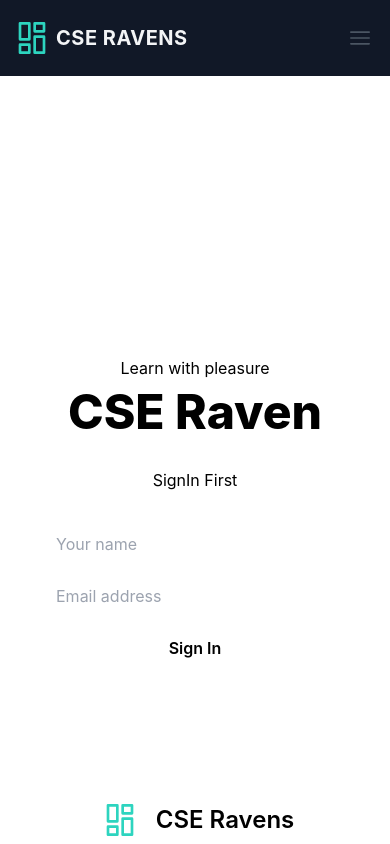
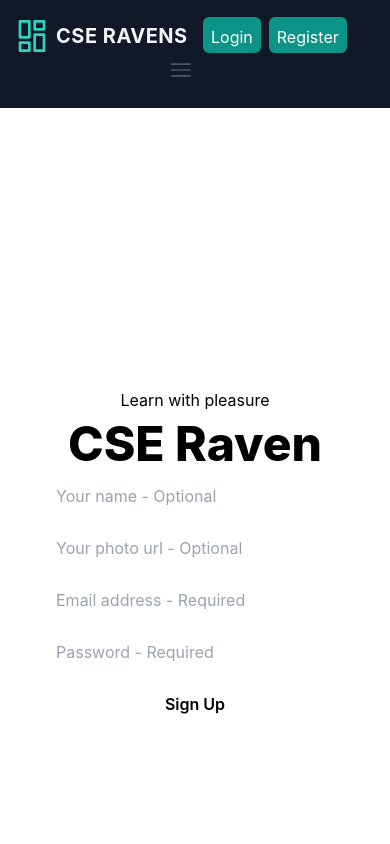
Before and after one commit to SynysterRudro/Learning-Platform-Client, a React (Create React App) app: page /register in a window 390 px wide. Shown: the top 844 px of the page. Built offline with nearby package versions, Linux system fonts and the light colour scheme; no server answers.

Commit message:
registration part done and login is pending

```diff
--- a/src/components/Login/Login.js
+++ b/src/components/Login/Login.js
@@ -1,6 +1,6 @@
 
 import React, { useContext } from 'react';
-import { Link } from 'react-router-dom';
+import { Link, useNavigate } from 'react-router-dom';
 import { FaGoogle, FaGithub } from "react-icons/fa";
 import { AuthContext } from '../../contexts/AuthProvider/AuthProvider';
 import { GithubAuthProvider, GoogleAuthProvider } from 'firebase/auth';
@@ -10,22 +10,28 @@ const githubProvider = new GithubAuthProvider();
 
 
 const Login = () => {
+    const navigate = useNavigate();
 
-    const { provideLogin, githubLogin } = useContext(AuthContext);
+    const { provideLogin, githubLogin, emailPasswordLogIn } = useContext(AuthContext);
 
     const handleSubmit = event => {
         event.preventDefault();
         const form = event.target;
         const email = form.email.value;
         const password = form.passoword.value;
+        navigate('/');
         console.log(email, password);
+
     }
+
+
 
     const handleGithubSignIn = () => {
         githubLogin(githubProvider)
             .then(result => {
                 const user = result.user;
                 console.log(user);
+                navigate('/');
             })
             .catch(error => console.error(error))
     }
@@ -35,6 +41,7 @@ const Login = () => {
             .then(result => {
                 const user = result.user;
                 console.log(user);
+                navigate('/');
             })
             .catch(error => console.message(error))
     }
@@ -60,7 +67,7 @@ const Login = () => {
                             <input type="password" name="passoword" className="w-full rounded-md focus:ring focus:ring-violet-400 p-2 dark:border-gray-700 text-black" placeholder='your password' />
                         </div>
 
-                        <button type="submit" className="w-full py-2 font-semibold rounded dark:bg-violet-400 dark:text-gray-900">Sign In</button>
+                        <button type="submit" className="w-full py-2 font-semibold rounded dark:bg-violet-400 hover:bg-violet-300 dark:text-gray-900">Sign In</button>
                         <p>Need an account?<Link to='/register' className='text-blue-800 underline'>Register</Link> instead</p>
                     </form>
                 </div>
--- a/src/components/Register/Register.js
+++ b/src/components/Register/Register.js
@@ -1,26 +1,62 @@
 import React from 'react';
+import { useState } from 'react';
+import { useContext } from 'react';
+import { useNavigate } from 'react-router-dom';
+import { AuthContext } from '../../contexts/AuthProvider/AuthProvider';
 
 const Register = () => {
+    const { emailPasswordSignUp } = useContext(AuthContext);
+    const navigate = useNavigate();
+
+    const handleSubmit = (event) => {
+        event.preventDefault();
+        const form = event.target;
+        const name = form.name.value;
+        const photoUrl = form.photo.value;
+        const email = form.email.value;
+        const password = form.password.value;
+        console.log(name, photoUrl, email, password);
+        handleSignUp(email, password);
+    }
+
+    const handleSignUp = (email, passoword) => {
+        emailPasswordSignUp(email, passoword)
+            .then(result => {
+                const user = result.user;
+                console.log(user);
+                navigate('/login');
+            })
+            .catch(error => console.error(error))
+    }
+
     return (
         <div>
             <section className="p-6 dark:bg-gray-800 dark:text-gray-100">
                 <div className="container grid gap-6 mx-auto text-center lg:grid-cols-2 xl:grid-cols-5">
                     <div className="w-full px-6 py-16 rounded-md sm:px-12 md:px-16 xl:col-span-2 dark:bg-gray-900">
                         <span className="block mb-2 dark:text-violet-400">Learn with pleasure</span>
-                        <h1 className="text-5xl font-extrabold dark:text-gray-50">CSE Raven</h1>
-                        <p className="my-8">
-                            SignIn First
-                        </p>
-                        <form className="self-stretch space-y-3 ng-untouched ng-pristine ng-valid">
+                        <h1 className="text-5xl mb-2 font-extrabold dark:text-gray-50">CSE Raven</h1>
+
+                        <form onSubmit={handleSubmit} className="self-stretch space-y-3 ng-untouched ng-pristine ng-valid">
                             <div>
-                                <label htmlFor="name" className="text-sm sr-only">Your name</label>
-                                <input id="name" type="text" placeholder="Your name" className="w-full rounded-md focus:ring focus:ring-violet-400 p-2 dark:border-gray-700" />
+                                <label className="text-sm sr-only">Your name</label>
+                                <input name='name' id="name" type="text" placeholder="Your name - Optional" className="w-full rounded-md focus:ring focus:ring-violet-400 p-2 text-black dark:border-gray-700" />
                             </div>
                             <div>
-                                <label htmlFor="lastname" className="text-sm sr-only">Email address</label>
-                                <input id="lastname" type="text" placeholder="Email address" className="w-full rounded-md focus:ring focus:ring-violet-400 p-2 dark:border-gray-700" />
+                                <label className="text-sm sr-only">photo url</label>
+                                <input id="name" name='photo' type="text" placeholder="Your photo url - Optional" className="w-full rounded-md focus:ring focus:ring-violet-400 text-black p-2 dark:border-gray-700" />
                             </div>
-                            <button type="button" className="w-full py-2 font-semibold rounded dark:bg-violet-400 dark:text-gray-900">Sign In</button>
+                            <div>
+                                <label className="text-sm sr-only">Email address</label>
+                                <input id="lastname" name='email' type="text" placeholder="Email address - Required" className="w-full rounded-md focus:ring focus:ring-violet-400 text-black p-2 dark:border-gray-700" required />
+                            </div>
+                            <div>
+                                <label className="text-sm sr-only">Email address</label>
+                                <input id="lastname" name='password' type="passoword" placeholder="Password - Required" className="w-full rounded-md focus:ring focus:ring-violet-400 text-black p-2 dark:border-gray-700" required />
+                            </div>
+
+                            <button type="submit" className="w-full py-2 font-semibold rounded dark:bg-violet-400 hover:bg-violet-300 dark:text-gray-900">Sign Up</button>
+
                         </form>
                     </div>
                 </div>
--- a/src/contexts/AuthProvider/AuthProvider.js
+++ b/src/contexts/AuthProvider/AuthProvider.js
@@ -1,6 +1,6 @@
 import React from 'react';
 import { createContext } from 'react';
-import { getAuth, onAuthStateChanged, signInWithPopup } from "firebase/auth";
+import { createUserWithEmailAndPassword, getAuth, onAuthStateChanged, signInWithEmailAndPassword, signInWithPopup, signOut } from "firebase/auth";
 import app from '../../firebase/firebase.config';
 import { useState } from 'react';
 import { useEffect } from 'react';
@@ -14,6 +14,14 @@ const AuthProvider = ({ children }) => {
 
     const provideLogin = (provider) => {
         return signInWithPopup(auth, provider);
+    }
+
+    const emailPasswordSignUp = (email, password) => {
+        return createUserWithEmailAndPassword(auth, email, password);
+    }
+
+    const emailPasswordLogIn = (email, password) => {
+        return signInWithEmailAndPassword(email, password);
     }
 
     useEffect(() => {
@@ -30,8 +38,12 @@ const AuthProvider = ({ children }) => {
         return signInWithPopup(auth, provider);
     }
 
+    const logOut = () => {
+        return signOut(auth);
+    }
 
-    const authInfo = { user, provideLogin, githubLogin };
+
+    const authInfo = { user, provideLogin, githubLogin, emailPasswordSignUp, emailPasswordLogIn, logOut };
     return (
         <AuthContext.Provider value={authInfo}>
             {children}
--- a/src/shared/Header/Header.js
+++ b/src/shared/Header/Header.js
@@ -1,11 +1,19 @@
+import { Button } from '@chakra-ui/react';
 import React, { useState } from 'react';
 import { useContext } from 'react';
-import { Link } from 'react-router-dom';
+import { Link, useNavigate } from 'react-router-dom';
 import { AuthContext } from '../../contexts/AuthProvider/AuthProvider';
 
 const Header = () => {
     const [isMenuOpen, setIsMenuOpen] = useState(false);
-    const { user } = useContext(AuthContext);
+    const { user, logOut } = useContext(AuthContext);
+
+
+    const handleLogout = () => {
+        logOut()
+            .then(() => { })
+            .catch(error => console.error(error))
+    }
     return (
         <div>
             <div className="bg-gray-900 mb-48 lg:mb-0">
@@ -16,9 +24,10 @@ const Header = () => {
                             <Link className='text-white' to='/'>
                                 {user?.photoURL ?
                                     <img className='rounded-full h-14' src={user?.photoURL} alt="" /> :
-                                    <>None</>
+                                    <></>
                                 }
                                 {user?.displayName}
+
                             </Link>
                             <li>
                                 <Link
@@ -76,40 +85,20 @@ const Header = () => {
                                 CSE Ravens
                             </span>
                         </Link>
-                        <ul className="flex items-center hidden ml-auto space-x-8 lg:flex">
 
-                            <li>
-                                <Link
-                                    to='/login'
-                                    aria-label="Sign in"
-                                    title="Sign in"
-                                    className="font-medium tracking-wide text-gray-100 transition-colors duration-200 hover:text-teal-400"
-                                >
-                                    Sign in
-                                </Link>
-                            </li>
-                            <li>
-                                <Link
-                                    to='/register'
-                                    className="inline-flex items-center justify-center h-12 px-6 font-medium tracking-wide text-white transition duration-200 rounded shadow-md bg-purple-400 hover:bg-purple-700 focus:shadow-outline focus:outline-none"
-                                    aria-label="Sign up"
-                                    title="Sign up"
-                                >
-                                    Sign up
-                                </Link>
-                            </li>
-                            <div>
-                                <label htmlFor="Toggle1" className="inline-flex items-center space-x-4 cursor-pointer dark:text-gray-100">
 
-                                    <span>Dark Mode</span>
-                                    <span className="relative">
-                                        <input id="Toggle1" type="checkbox" className="hidden peer" />
-                                        <div className="w-10 h-6 rounded-full shadow-inner dark:bg-gray-400 peer-checked:dark:bg-violet-400"></div>
-                                        <div className="absolute inset-y-0 left-0 w-4 h-4 m-1 rounded-full shadow peer-checked:right-0 peer-checked:left-auto dark:bg-gray-800"></div>
-                                    </span>
-                                </label>
-                            </div>
-                        </ul>
+                        <div >
+                            {user?.uid ?
+                                <>
+                                    <Button className='bg-teal-600 hover:bg-teal-500 text-white p-2 rounded-md mx-2' onClick={handleLogout}>Logout</Button>
+                                </>
+                                :
+                                <>
+                                    <Link className='bg-teal-600 hover:bg-teal-500 text-white p-2 rounded-md mx-2' to='/login'><Button>Login</Button></Link>
+                                    <Link className='bg-teal-600 p-2 hover:bg-teal-500 text-white rounded-md text-2l' to='/register'><Button>Register</Button></Link>
+                                </>
+                            }
+                        </div>
 
 
 
```
